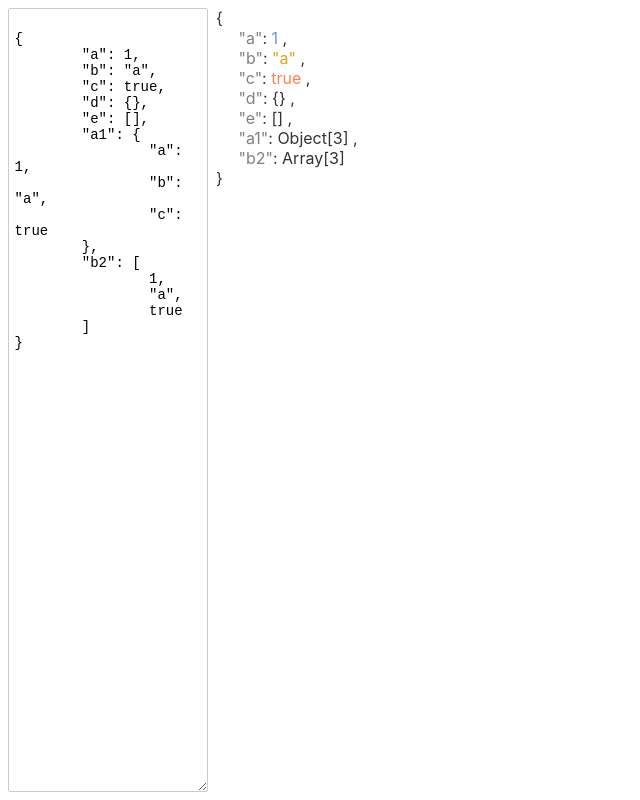
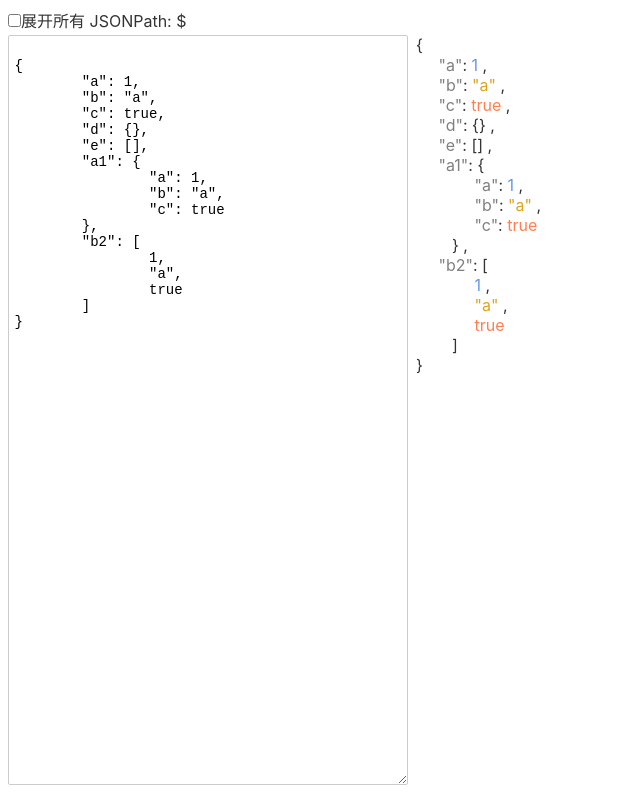
Before and after one commit to leavesster/jsonpath-generator, a Svelte app: page / in a window 1280 px wide. Shown: the whole page, without its empty margins (0-640 px from the left). Built offline with nearby package versions, Linux system fonts and the light colour scheme.

Commit message:
support global fold

```diff
--- a/public/index.html
+++ b/public/index.html
@@ -2,7 +2,7 @@
 <html lang="en">
 <head>
 	<meta charset='utf-8'>
-	<meta name='viewport' content='width=device-width,initial-scale=1'>
+    <meta content="width=device-width, initial-scale=1.0, maximum-scale=1.0, user-scalable=0" name="viewport" />
 
 	<title>Svelte app</title>
 
--- a/src/App.svelte
+++ b/src/App.svelte
@@ -2,6 +2,7 @@
 	export let value: string = '';
 	import Obj from "./Obj.svelte";
 	import List from "./List.svelte";
+	import {path, fold} from "./jsonpath";
 
 	function parse(str: string) {
 		try {
@@ -11,11 +12,18 @@
 			return "";
 		}
 	}
+
 	$: result = parse(value);
+
 </script>
 
-<textarea bind:value={value}></textarea>
+<div class="jsonpath">
+	<input type="checkbox" name="fold" bind:checked={$fold}><span>展开所有</span>
+	<span>JSONPath: </span><span>{$path}</span>
+</div>
 <div>
+	<textarea class="input" bind:value={value}></textarea>
+	<div class="json">
 	{#key result && result !== ""}
 		{#if Array.isArray(result)}
 			<List items={result}/>
@@ -24,16 +32,17 @@
 		{/if}
 	{/key}
 	</div>
+</div>
 
 <style>
 	textarea {
-		width: 200px;
-		height: 100%;
+		width: 400px;
 		font-family: monospace;
 		font-size: 14px;
 		float: left;
+		height: calc(100vh - 50px);
 	}
-	div {
+	.json {
 		padding-left: 8px;
 		height: 100%;
 		overflow: auto;
--- a/src/Kv.svelte
+++ b/src/Kv.svelte
@@ -9,16 +9,17 @@
     import {isArray, isObjType, isPrimitive} from "./types";
     import type { ArrayType } from "./List.svelte";
     import List from "./List.svelte";
+    import { path } from "./jsonpath";
 
 
     export let jsonpath: string = "$";
-    function path() {
-        console.log(jsonpath)
+    function showPath() {
+        path.update(n => n = jsonpath);
     }
 </script>
 
 <span style="white-space: pre;">{space}</span>
-<span class="key" style="cursor:pointer;" on:click={path}>"{key}"</span>:
+<span class="key" style="cursor:pointer;" on:click={showPath}>"{key}"</span>:
 {#if isArray(value)}
     <List items={value} level={level + 1} jsonpath={jsonpath}></List>
 {:else if isObjType(value)}
--- a/src/List.svelte
+++ b/src/List.svelte
@@ -8,24 +8,25 @@
     import Obj from "./Obj.svelte";
     import {isArray, isObjType, isPrimitive} from "./types";
     import Comma from "./Comma.svelte";
-import App from "./App.svelte";
+    import {fold} from "./jsonpath";
 
     export let items: ArrayType;
     export let level: number = 0;
-    export let fold: boolean = level !== 0;
     export let jsonpath: string = "$";
 
     const space = " ".repeat(level * 4);
 
     function click() {
-        fold = !fold
+        needFold = !needFold;
     }
+
+    $: needFold = $fold && level !== 0;
 
 </script>
 
 {#if items.length === 0}
 <span>{"[]"}</span>
-{:else if fold === true}
+{:else if needFold === true}
 <span on:click={click} style="cursor:pointer;">Array[{items.length}]</span>
 {:else}
 <span on:click={click} style="cursor:pointer;">{"["}<br></span>
--- a/src/Obj.svelte
+++ b/src/Obj.svelte
@@ -9,19 +9,23 @@
     import Comma from "./Comma.svelte";
     import Kv from "./Kv.svelte";
     import type {Primitive} from "./Value.svelte";
+    import {fold} from "./jsonpath";
 
     export let object: ObjType;
     export let level: number = 0;
     export let inList: boolean = false;
-    export let fold: boolean = level !== 0;
     export let jsonpath: string = "$";
+
     const space = " ".repeat(level * 4);
 
     $: keys = Object.keys(object || {});
 
     function click() {
-        fold = !fold
+        needFold = !needFold;
     }
+
+    $: needFold = $fold && level !== 0;
+
 </script>
 
 {#if inList}
@@ -29,7 +33,7 @@
 {/if}
 {#if keys.length === 0}
 <span>{"{}"}</span>
-{:else if fold === true}
+{:else if needFold === true}
 <span on:click={click} style="cursor:pointer;">Object[{keys.length}]</span>
 {:else}
 <span on:click={click} style="cursor:pointer;">{"{"}</span>
--- a/src/Value.svelte
+++ b/src/Value.svelte
@@ -8,17 +8,21 @@
     export let level: number = 0;
     export let inKv: boolean = true;
     export let jsonpath: string = "$";
+    import { path } from "./jsonpath";
 
     const space = " ".repeat(level * 4);
 
     $: type = typeof value === "boolean" ? "boolean" : typeof value === "number" ? "number" : "string";
+    function showPath() {
+        path.update(n => n = jsonpath);
+    }
 </script>
 
 
 {#if inKv === false}
 <span style="white-space: pre;">{space}</span>
 {/if}
-<span on:click="{() => {console.log(jsonpath)}}" data-value={value} class="{type}">{type === "string" ? "\"" + value + "\"" : value}</span>
+<span on:click={showPath} data-value={value} class="{type}">{type === "string" ? "\"" + value + "\"" : value}</span>
 
 <style>
     .string {
--- /dev/null
+++ b/src/jsonpath.ts
@@ -0,0 +1,9 @@
+import { writable } from "svelte/store";
+
+export const path = writable("$");
+export const fold = writable(false);
+
+
+fold.subscribe(fold => {
+	console.log({fold});
+});
```
Lines whose indentation alone changed are shown as unchanged.
